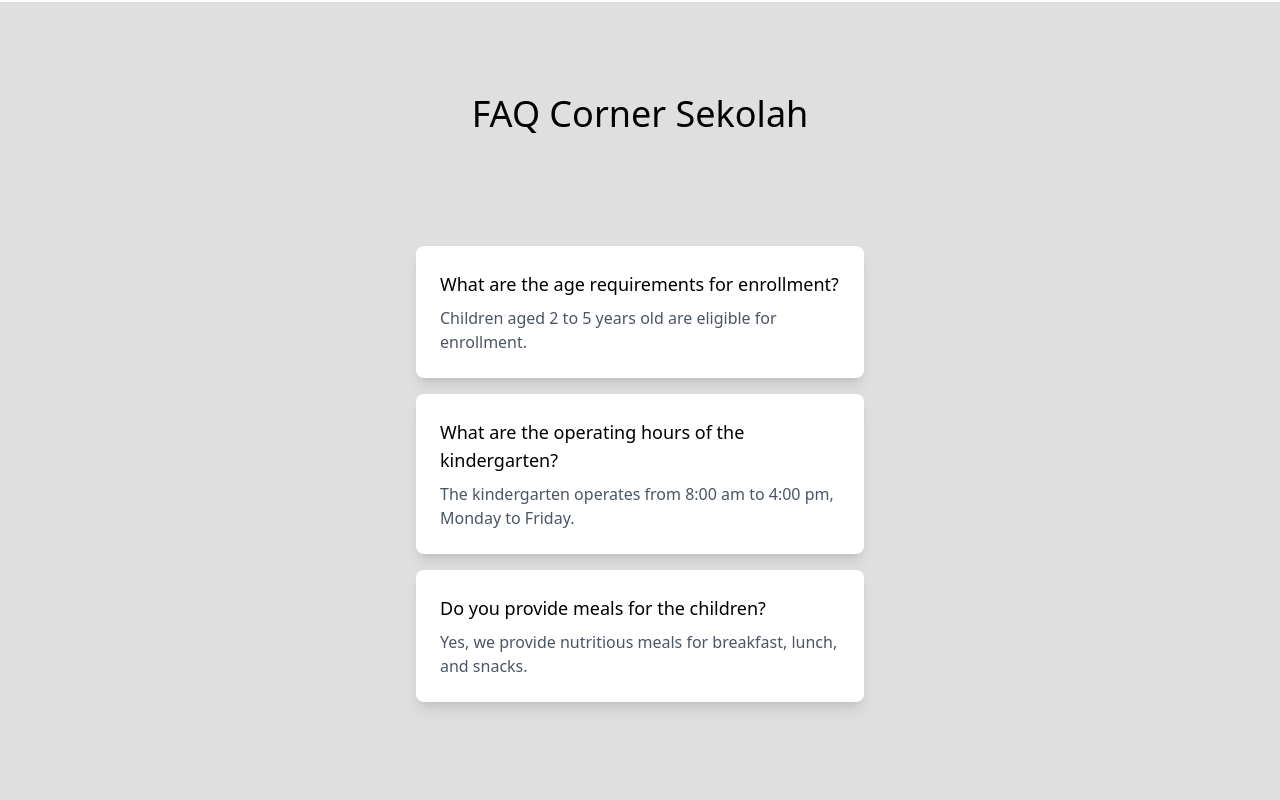
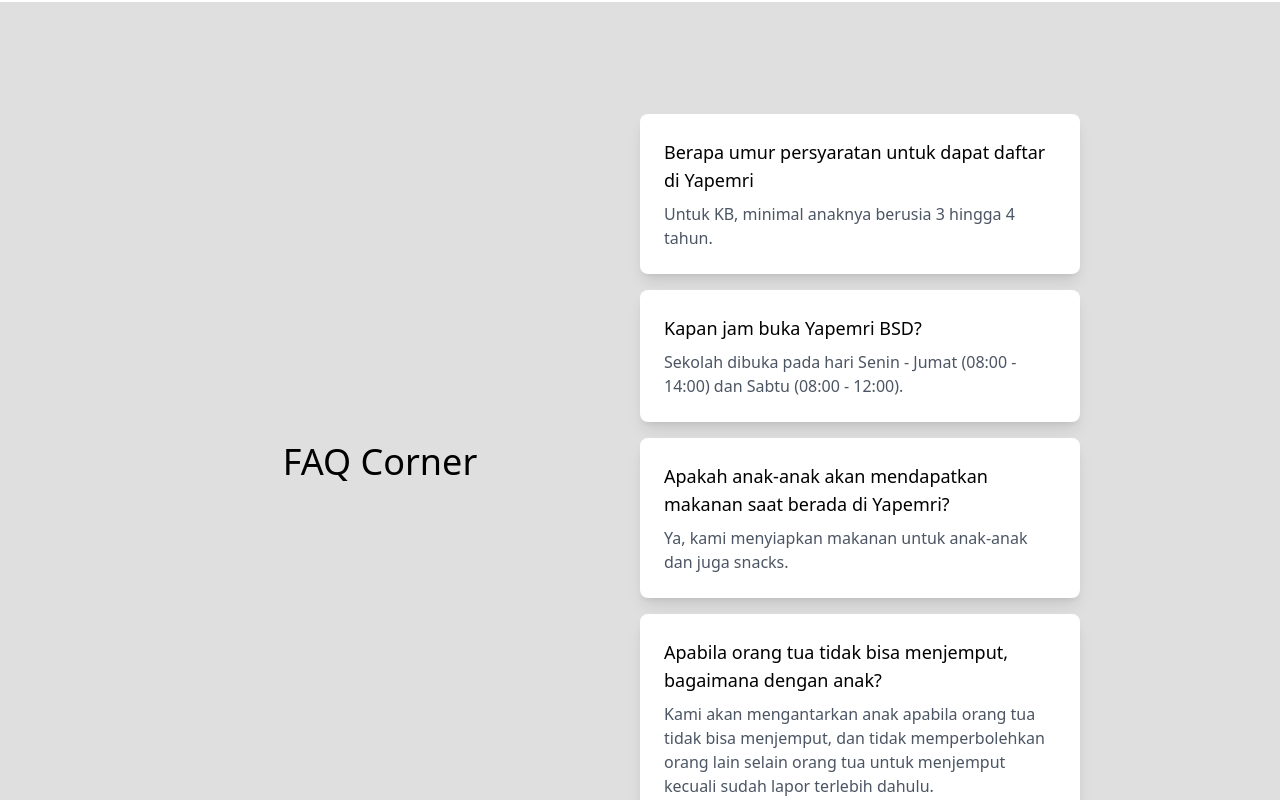
Before and after one commit to KB-TK-IT-Yapemri-BSD/draft-website, a Next.js app: page /beranda in a window 1280 px wide. Shown: the part 6800-7600 px from the top of the page. Built offline with nearby package versions, Linux system fonts and the light colour scheme; no server answers.

Commit message:
small details

```diff
--- a/src/components/beranda/FAQCorner.tsx
+++ b/src/components/beranda/FAQCorner.tsx
@@ -3,29 +3,35 @@
 function FAQCorner() {
   const faqData = [
     {
-      question: "What are the age requirements for enrollment?",
-      answer: "Children aged 2 to 5 years old are eligible for enrollment.",
+      question: "Berapa umur persyaratan untuk dapat daftar di Yapemri",
+      answer: "Untuk KB, minimal anaknya berusia 3 hingga 4 tahun.",
     },
     {
-      question: "What are the operating hours of the kindergarten?",
+      question: "Kapan jam buka Yapemri BSD?",
       answer:
-        "The kindergarten operates from 8:00 am to 4:00 pm, Monday to Friday.",
+        "Sekolah dibuka pada hari Senin - Jumat (08:00 - 14:00) dan Sabtu (08:00 - 12:00).",
     },
     {
-      question: "Do you provide meals for the children?",
+      question:
+        "Apakah anak-anak akan mendapatkan makanan saat berada di Yapemri?",
+      answer: "Ya, kami menyiapkan makanan untuk anak-anak dan juga snacks.",
+    },
+    {
+      question:
+        "Apabila orang tua tidak bisa menjemput, bagaimana dengan anak?",
       answer:
-        "Yes, we provide nutritious meals for breakfast, lunch, and snacks.",
+        "Kami akan mengantarkan anak apabila orang tua tidak bisa menjemput, dan tidak memperbolehkan orang lain selain orang tua untuk menjemput kecuali sudah lapor terlebih dahulu.",
     },
     // Add more FAQ items as needed
   ]
   return (
     <div className="bg-grey">
-      <div className="mx-10 text-center lg:text-left lg:mx-40 py-20">
-        <h1 className="text-4xl py-3 pb-10 font-medium text-center">
-          FAQ Corner Sekolah
+      <div className="mx-10 text-center lg:text-left lg:mx-40 py-20 flex flex-col lg:flex-row">
+        <h1 className="text-4xl py-3 pb-10 font-medium text-center lg:w-1/2 my-auto">
+          FAQ Corner
         </h1>
-        <div className="lg:mx-10 divide-y-2 space-y-6">
-          <div className="w-full py-10 flex flex-wrap place-content-evenly">
+        <div className="lg:mx-10 divide-y-2 space-y-6 lg:w-1/2">
+          <div className="w-full flex flex-wrap place-content-between">
             <div className="max-w-md py-8">
               {faqData.map((item, index) => (
                 <div key={index} className="mb-4 card">
--- a/src/components/layout/loggedIn/NavbarLoggedIn.tsx
+++ b/src/components/layout/loggedIn/NavbarLoggedIn.tsx
@@ -82,6 +82,13 @@
                     <Menu.Item>
                       <Link href="/profile/data-wali">
                         <p>Data Wali</p>
+                      </Link>
+                    </Menu.Item>
+                  </div>
+                  <div className="hover:bg-body-color hover:bg-opacity-10 hover:w-full hover:rounded-md px-2 py-2">
+                    <Menu.Item>
+                      <Link href="/profile/nilai-murid">
+                        <p>Penilaian Murid</p>
                       </Link>
                     </Menu.Item>
                   </div>
--- a/src/components/profile/form/FormDataPenilaian/FormDetailNilaiMurid.tsx
+++ b/src/components/profile/form/FormDataPenilaian/FormDetailNilaiMurid.tsx
@@ -1,34 +1,31 @@
-import { useSession } from 'next-auth/react';
-import { useEffect, useState } from 'react';
+import { useEffect, useState } from "react"
+import { useSession } from "next-auth/react"
 
 export default function FormDetailNilaiMurid({ params }: { params: any }) {
-	const { id } = params;
-	const { data: session } = useSession();
+  const { id } = params
+  const { data: session } = useSession()
 
-	const [dataPenilaian, setDataPenilaian] = useState();
+  const [dataPenilaian, setDataPenilaian] = useState()
 
   const getDataPenilaian = async () => {
     try {
-			let res = await fetch(
-				`http://localhost:4000/v1/evaluations/${id}`,
-				{
-					method: 'GET',
+      let res = await fetch(`http://localhost:4000/v1/evaluations/${id}`, {
+        method: "GET",
         headers: {
           Authorization: `Bearer ${session?.user.token.accessToken}`,
         },
+      })
+
+      const data = await res.json()
+      setDataPenilaian(data)
+    } catch (error) {
+      throw error
     }
-			);
-
-			const data = await res.json();
-			setDataPenilaian(data);
-		} catch (error) {
-			throw error;
   }
-	};
 
   useEffect(() => {
-		getDataPenilaian();
-	}, []);
+    getDataPenilaian()
+  }, [])
 
   return (
     <div className="divide-y-2 py-6">
@@ -41,25 +38,21 @@
               </td>
               <td className="border border-black p-2" colSpan={3}>
                 {dataPenilaian
-									? dataPenilaian['student_id']['firstName'] +
-									  ' ' +
-									  dataPenilaian['student_id']['lastName']
-									: 'NO DATA'}
+                  ? dataPenilaian["student_id"]["firstName"] +
+                    " " +
+                    dataPenilaian["student_id"]["lastName"]
+                  : "NO DATA"}
               </td>
             </tr>
             <tr>
               <td className="font-medium read-only border border-black p-2 bg-grey w-1/4">
                 Kelas
               </td>
-							<td className="border border-black p-2 w-1/4">
-								KB
-							</td>
+              <td className="border border-black p-2 w-1/4">KB</td>
               <td className="font-medium read-only border border-black p-2 bg-grey w-1/4">
                 Periode
               </td>
-							<td className="border border-black p-2 w-1/4">
-								Semester II
-							</td>
+              <td className="border border-black p-2 w-1/4">Semester II</td>
             </tr>
           </tbody>
         </table>
@@ -77,9 +70,7 @@
             <tr>
               <td className="border border-black p-2" colSpan={4}>
                 <p className="text-justify">
-									{dataPenilaian
-										? dataPenilaian['introduction']
-										: 'NO DATA'}
+                  {dataPenilaian ? dataPenilaian["introduction"] : "NO DATA"}
                 </p>
               </td>
             </tr>
@@ -99,9 +90,7 @@
             <tr>
               <td className="border border-black p-2" colSpan={4}>
                 <p className="text-justify">
-									{dataPenilaian
-										? dataPenilaian['aspect_1']
-										: 'NO DATA'}
+                  {dataPenilaian ? dataPenilaian["aspect_1"] : "NO DATA"}
                 </p>
               </td>
             </tr>
@@ -110,9 +99,7 @@
                 Nilai
               </td>
               <td className="border border-black p-2">
-								{dataPenilaian
-									? dataPenilaian['score_aspect_1']
-									: 'NO DATA'}
+                {dataPenilaian ? dataPenilaian["score_aspect_1"] : "NO DATA"}
               </td>
             </tr>
             <tr>
@@ -126,9 +113,7 @@
             <tr>
               <td className="border border-black p-2" colSpan={4}>
                 <p className="text-justify">
-									{dataPenilaian
-										? dataPenilaian['aspect_2']
-										: 'NO DATA'}
+                  {dataPenilaian ? dataPenilaian["aspect_2"] : "NO DATA"}
                 </p>
               </td>
             </tr>
@@ -137,9 +122,7 @@
                 Nilai
               </td>
               <td className="border border-black p-2">
-								{dataPenilaian
-									? dataPenilaian['score_aspect_2']
-									: 'NO DATA'}
+                {dataPenilaian ? dataPenilaian["score_aspect_2"] : "NO DATA"}
               </td>
             </tr>
             <tr>
@@ -153,9 +136,7 @@
             <tr>
               <td className="border border-black p-2" colSpan={4}>
                 <p className="text-justify">
-									{dataPenilaian
-										? dataPenilaian['aspect_3']
-										: 'NO DATA'}
+                  {dataPenilaian ? dataPenilaian["aspect_3"] : "NO DATA"}
                 </p>
               </td>
             </tr>
@@ -164,9 +145,7 @@
                 Nilai
               </td>
               <td className="border border-black p-2">
-								{dataPenilaian
-									? dataPenilaian['score_aspect_3']
-									: 'NO DATA'}
+                {dataPenilaian ? dataPenilaian["score_aspect_3"] : "NO DATA"}
               </td>
             </tr>
             <tr>
@@ -180,9 +159,7 @@
             <tr>
               <td className="border border-black p-2" colSpan={4}>
                 <p className="text-justify">
-									{dataPenilaian
-										? dataPenilaian['aspect_4']
-										: 'NO DATA'}
+                  {dataPenilaian ? dataPenilaian["aspect_4"] : "NO DATA"}
                 </p>
               </td>
             </tr>
@@ -191,9 +168,7 @@
                 Nilai
               </td>
               <td className="border border-black p-2">
-								{dataPenilaian
-									? dataPenilaian['score_aspect_4']
-									: 'NO DATA'}
+                {dataPenilaian ? dataPenilaian["score_aspect_4"] : "NO DATA"}
               </td>
             </tr>
             <tr>
@@ -207,9 +182,7 @@
             <tr>
               <td className="border border-black p-2" colSpan={4}>
                 <p className="text-justify">
-									{dataPenilaian
-										? dataPenilaian['aspect_5']
-										: 'NO DATA'}
+                  {dataPenilaian ? dataPenilaian["aspect_5"] : "NO DATA"}
                 </p>
               </td>
             </tr>
@@ -218,9 +191,7 @@
                 Nilai
               </td>
               <td className="border border-black p-2">
-								{dataPenilaian
-									? dataPenilaian['score_aspect_5']
-									: 'NO DATA'}
+                {dataPenilaian ? dataPenilaian["score_aspect_5"] : "NO DATA"}
               </td>
             </tr>
             <tr>
@@ -234,9 +205,7 @@
             <tr>
               <td className="border border-black p-2" colSpan={4}>
                 <p className="text-justify">
-									{dataPenilaian
-										? dataPenilaian['aspect_6']
-										: 'NO DATA'}
+                  {dataPenilaian ? dataPenilaian["aspect_6"] : "NO DATA"}
                 </p>
               </td>
             </tr>
@@ -245,9 +214,7 @@
                 Nilai
               </td>
               <td className="border border-black p-2">
-								{dataPenilaian
-									? dataPenilaian['score_aspect_6']
-									: 'NO DATA'}
+                {dataPenilaian ? dataPenilaian["score_aspect_6"] : "NO DATA"}
               </td>
             </tr>
           </tbody>
@@ -266,9 +233,7 @@
             <tr>
               <td className="border border-black p-2" colSpan={4}>
                 <p className="text-justify">
-									{dataPenilaian
-										? dataPenilaian['closing']
-										: 'NO DATA'}
+                  {dataPenilaian ? dataPenilaian["closing"] : "NO DATA"}
                 </p>
               </td>
             </tr>
@@ -282,5 +247,5 @@
         <p>BSB : Berkembang Sangat Baik</p>
       </div>
     </div>
-	);
+  )
 }
```
Lines whose indentation alone changed are shown as unchanged.
